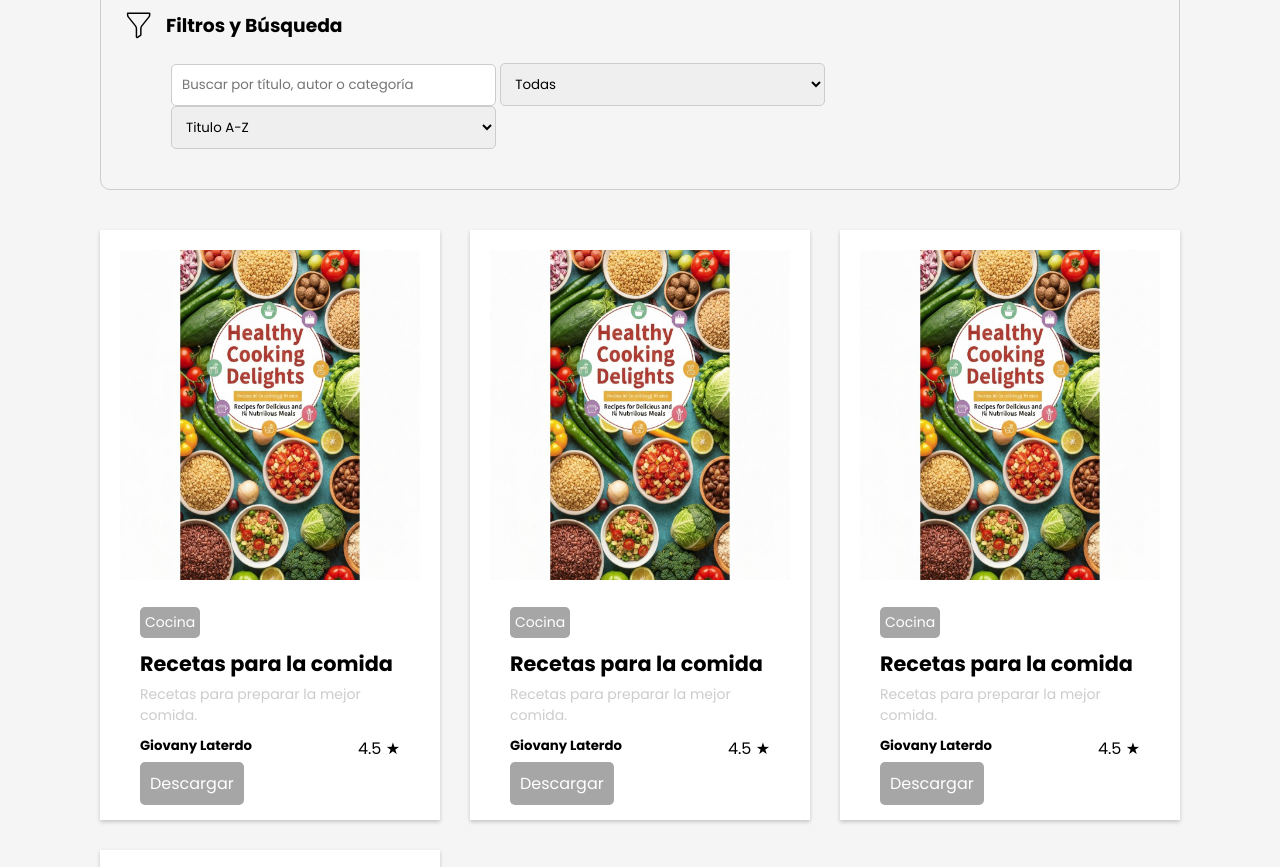
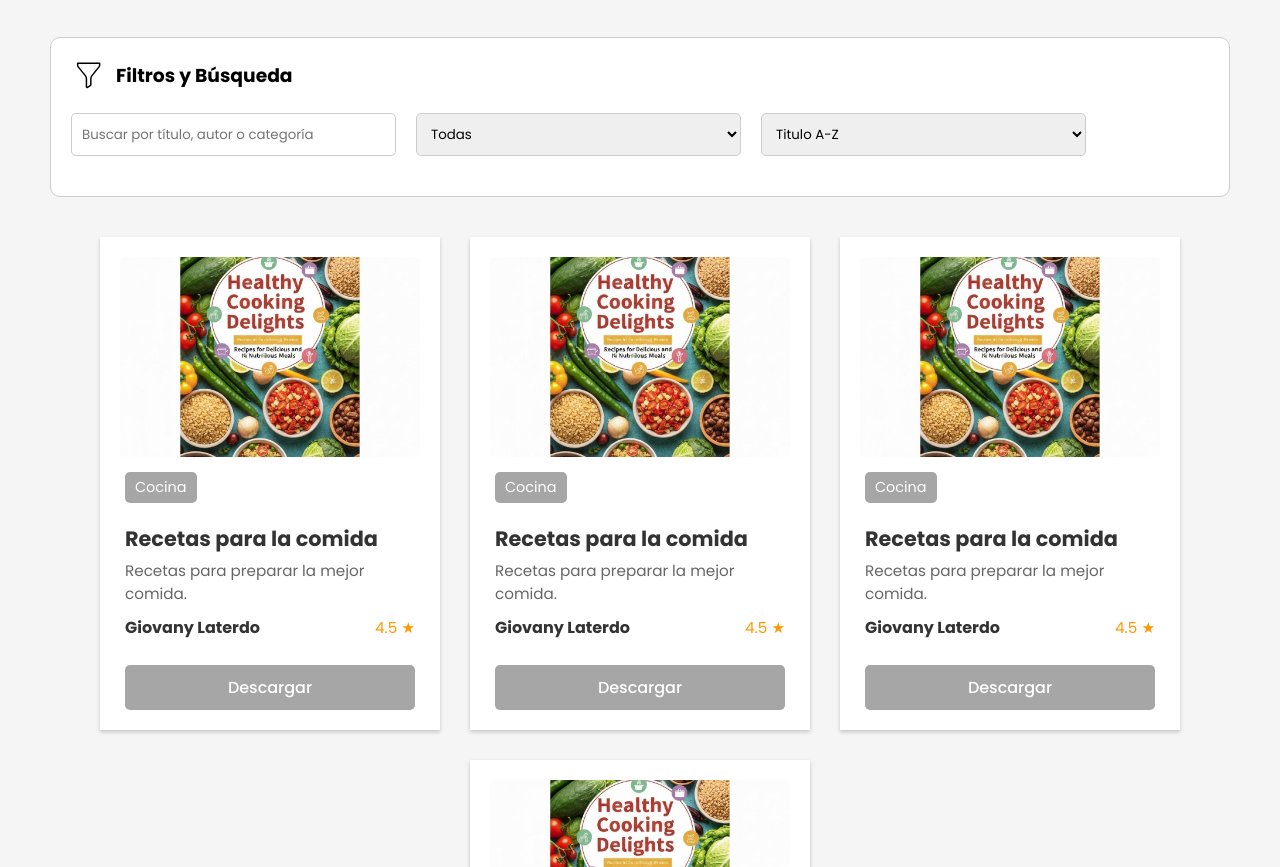
Before and after one commit to sronaal/bibliodigital, a plain HTML site: page libros.html in a window 1280 px wide. Shown: the part 252-1119 px from the top of the page. Drawn offline with Linux system fonts and the light colour scheme.

Commit message:
Coreccion estilos

```diff
--- a/css/libro.css
+++ b/css/book.css
@@ -1,8 +1,8 @@
+/* Import de fuente al inicio */
 @import url('https://fonts.googleapis.com/css2?family=Poppins:ital,wght@0,100;0,200;0,300;0,400;0,500;0,600;0,700;0,800;0,900;1,100;1,200;1,300;1,400;1,500;1,600;1,700;1,800;1,900&display=swap');
 
-
-*{
-
+/* Reset y base */
+* {
     margin: 0;
     padding: 0;
     box-sizing: border-box;
@@ -11,8 +11,8 @@
     text-decoration: none;
 }
 
-header{
-
+/* Header */
+header {
     display: flex;
     justify-content: space-between;
     align-items: center;
@@ -27,7 +27,7 @@ header{
     background-color: #fff;
 }
 
-header .logo{
+header .logo {
     display: flex;
     justify-content: center;
     align-items: center;
@@ -35,142 +35,162 @@ header .logo{
     font-size: 1em;
 }
 
-header nav ul li  {
-
+header nav ul li {
     display: flex;
     gap: 30px;
 }
 
-header nav ul li a{
-
+header nav ul li a {
     color: #000;
     font-size: 1em;
     font-weight: 500;
-    margin-left: 40px;
     text-transform: uppercase;
     letter-spacing: 2px;
 }
 
+/* Main */
 main {
-
-    margin-top: 20px 0;
-    padding: 100px;
+    margin: 0;
+    padding-top: 120px; /* espacio para header fijo */
+    padding-left: 50px;
+    padding-right: 50px;
     min-height: 100vh;
     background: #f5f5f5;
-
 }
 
-main .banner h1{
-
+/* Banner */
+main .banner h1 {
     margin-top: 30px;
     font-size: 2.5em;
     color: #333;
     text-align: center;
-
 }
 
-main .banner p{
-
+main .banner p {
     margin: 10px 0;
     font-size: 1.2em;
     color: #666;
     text-align: center;
 }
 
+/* Filtros */
 main .filtros {
-
     border: 1px solid #ccc;
     border-radius: 10px;
-    padding: 20px 20px;
+    padding: 20px;
+    margin-top: 40px;
+    background: #fff;
 }
 
-main .filtros .titulo-filtros{
-
+main .filtros .titulo-filtros {
     display: flex;
     align-items: center;
     gap: 10px;
 }
 
 main .filtros .filtros-input {
-
     padding: 20px 0;
-    margin: 0 50px;
+    display: flex;
+    flex-wrap: wrap;
+    gap: 20px;
 }
 
-main .filtros input,select {
-
+main .filtros input,
+main .filtros select {
     padding: 10px;
     width: 325px;
     border-radius: 5px;
     border: 1px solid rgb(204, 204, 204);
 }
 
-main .biblioteca{
-
+/* Biblioteca */
+main .biblioteca {
     display: flex;
+    flex-wrap: wrap;
     gap: 30px;
-    flex-wrap: wrap;
     margin-top: 40px;
+    justify-content: center;
 }
 
-main .biblioteca .libro{
-
+/* Cards de libros */
+main .biblioteca .libro {
+    flex-shrink: 0;
     width: 340px;
-    height: 590px;
     background-color: #ffffff;
     padding: 20px;
     box-shadow: 0 2px 4px rgba(0,0,0,0.2);
-
+    display: flex;
+    flex-direction: column;
+    justify-content: space-between;
 }
 
+/* Imagen del libro */
 main .biblioteca .libro img {
     width: 100%;
-    height: 60%;
-
+    height: 200px; /* altura fija para uniformidad */
+    object-fit: cover;
+    border-radius: 5px;
 }
 
-main .biblioteca .libro .info-libro{
-
-    margin-top: 20px;
-    padding: 0 20px;
+/* Info del libro */
+main .biblioteca .libro .info-libro {
+    margin-top: 15px;
+    padding: 0 5px;
 }
 
-main .biblioteca .libro .info-libro span p{
-
+main .biblioteca .libro .info-libro .categoria p {
     display: inline-block;
     color: #fff;
     background-color: #a6a6a6;
-    padding: 5px;
+    padding: 5px 10px;
     border-radius: 5px;
+    font-size: 0.9em;
 }
 
-main .biblioteca .libro .info-libro h4{
-
+main .biblioteca .libro .info-libro h4 {
     font-size: 1.3em;
-    margin-bottom: 5px;
+    margin: 10px 0 5px 0;
+    color: #333;
 }
 
-main .biblioteca .libro .info-libro p{
-
-    font-size: 14px;
-    color: #ccc;
+main .biblioteca .libro .info-libro p {
+    font-size: 0.95em;
+    color: #666;
     margin-bottom: 10px;
 }
 
+/* Calificaciones y autor */
 main .biblioteca .libro .calificaciones-autor {
-
     display: flex;
     justify-content: space-between;
-    padding: 0 20px;
-    margin-bottom: 10px;
+    align-items: center;
+    padding: 0 5px;
+    margin-bottom: 15px;
 }
 
-main .biblioteca .libro  a{
+main .biblioteca .libro .calificaciones-autor h5 {
+    font-size: 1em;
+    color: #333;
+}
 
+main .biblioteca .libro .calificaciones-autor p {
+    font-size: 0.95em;
+    color: #ff9900;
+}
 
+/* Botón Descargar */
+main .biblioteca .libro a {
+    display: block;
+    text-align: center;
     background-color: #a6a6a6;
     color: #fff;
     border-radius: 5px;
-    padding: 10px;
-    margin: 20px;
+    padding: 10px 0;
+    margin: 10px 5px 0 5px;
+    font-weight: 500;
+    transition: background 0.3s;
 }
+
+main .biblioteca .libro a:hover {
+    background-color: #888;
+}
--- a/libros.html
+++ b/libros.html
@@ -4,8 +4,8 @@
 <head>
     <meta charset="UTF-8">
     <meta name="viewport" content="width=device-width, initial-scale=1.0">
-    <link rel="stylesheet" href="css/libro.css">
-    <title>Document</title>
+    <link rel="stylesheet" href="css/book.css">
+    <title>Libros</title>
 </head>
 
 <body>
```
